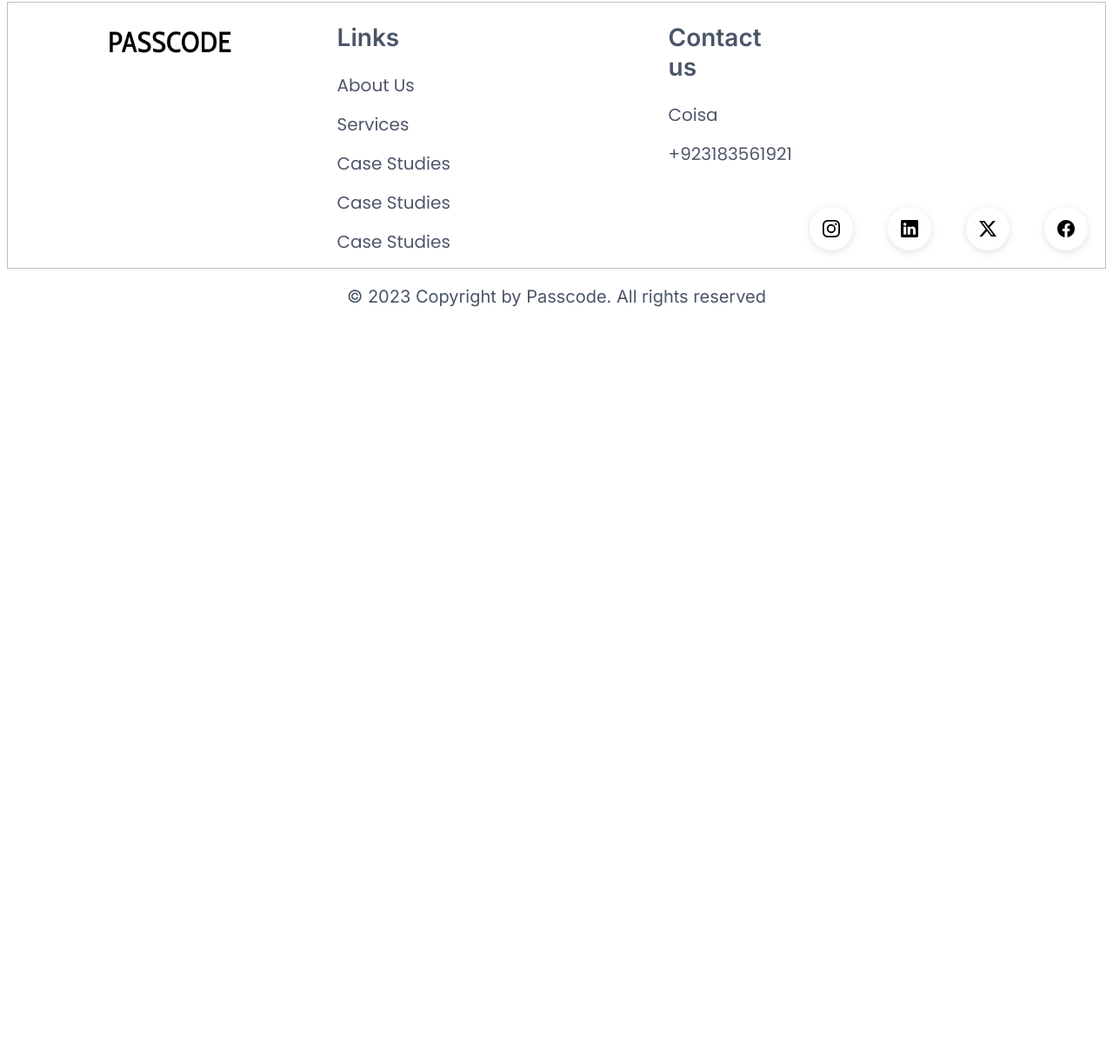
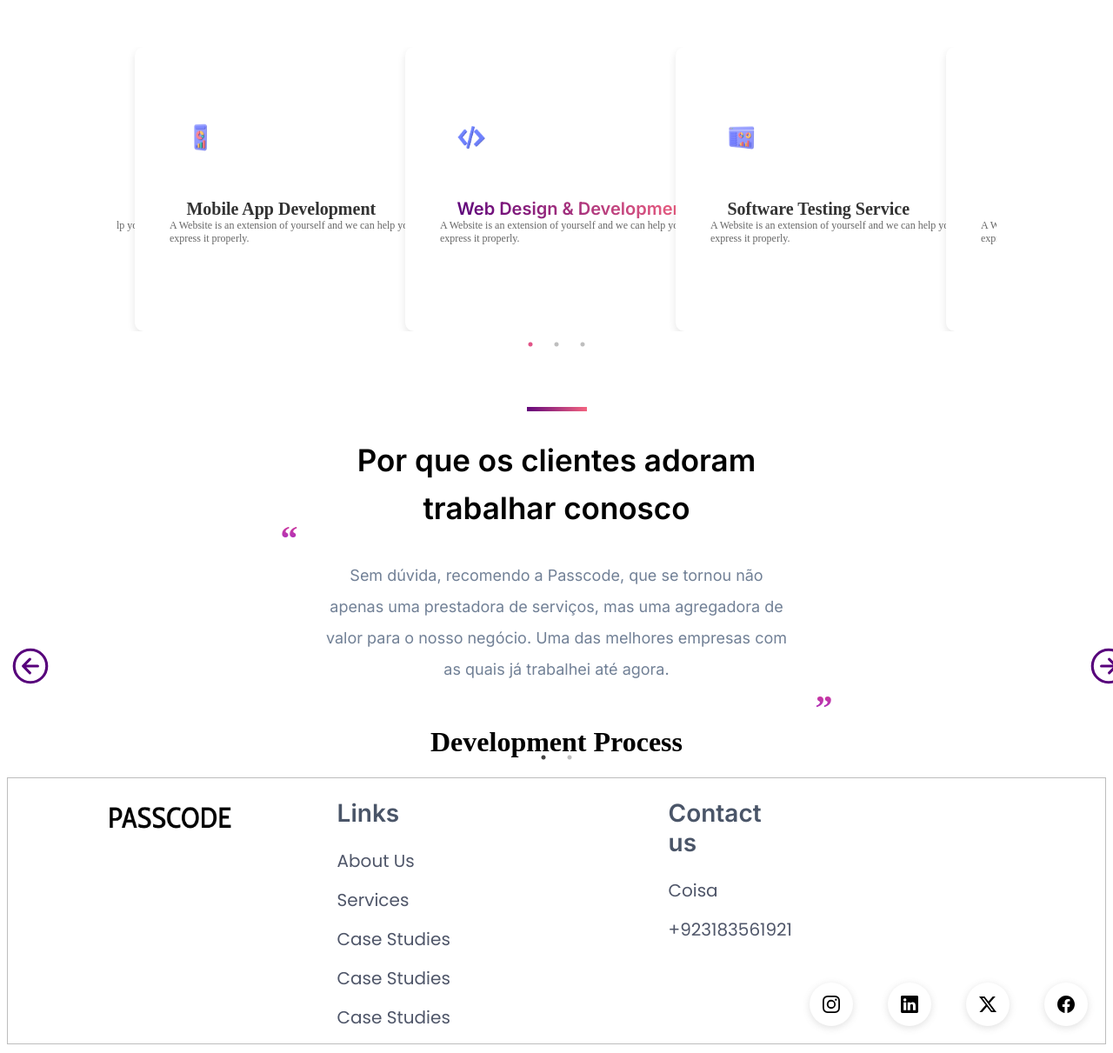
Before and after one commit to passcode-dev/Passcode-site, a Gatsby site: page / in a window 1280 px wide. Shown: the part 780-1991 px from the top of the page at 87% size. Before the commit the page ends 1141 px from the top, so only its background shows below. Built offline with nearby package versions, Linux system fonts and the light colour scheme; Gatsby itself is replaced by a stand-in of ours; a web font is replaced by a local one.

Commit message:
feat:Carousel Sobre Clientes

```diff
--- a/package.json
+++ b/package.json
@@ -23,9 +23,11 @@
     "react": "^18.2.0",
     "react-dom": "^18.2.0",
     "react-helmet": "^6.1.0",
-    "styled-components": "^6.1.15",
+    "react-icon": "^1.0.0",
+    "react-icons": "^5.5.0",
+    "react-slick": "^0.30.3",
     "slick-carousel": "^1.8.1",
-    "react-slick": "^0.30.3"
+    "styled-components": "^6.1.15"
   },
   "repository": {
     "type": "git",
--- a/src/Components/Buton.js
+++ b/src/Components/Buton.js
@@ -1,6 +1,6 @@
 import styled from "styled-components"
 
-export const Button=styled.button`
+export const Button = styled.button`
     background-color: #3d63ea;
     padding-top: 19px;
     padding-right: 30px;
@@ -11,4 +11,5 @@ export const Button=styled.button`
     color: white;
     border: none;
     box-shadow: 0px 4px 49px 0px #00000026;
+    &:hover{background-color:rgb(210, 219, 250);color:black};
 `
--- /dev/null
+++ b/src/Components/CarouselClients.js
@@ -0,0 +1,135 @@
+import React from "react";
+import Slider from "react-slick";
+import "slick-carousel/slick/slick.css";
+import "slick-carousel/slick/slick-theme.css";
+import styled from "styled-components";
+import { IoArrowBackCircleOutline, IoArrowForwardCircleOutline } from "react-icons/io5";
+
+
+
+const CarouselContainer=styled.div`
+    width: 1280px;
+    height: 346px;
+    top: 1425px;
+    left: 80px;
+
+  .slick-slide {
+    display: flex;
+    justify-content: center;
+    align-items: center;
+  }
+`
+const Card= styled.div`
+    width: 945px;
+    height: 250px;
+    gap: 76px;
+
+`
+const QuoteContainer = styled.div`
+  position: relative;
+  display: flex;
+  justify-content: center;
+  align-items: center;
+  text-align: center;
+  max-width: 600px;
+  padding: 20px;
+
+  &::before,
+  &::after {
+    font-size: 40px;
+    font-weight: bold;
+    background: linear-gradient(180deg, #E03B8B, #7D2AE8);
+    -webkit-background-clip: text;
+    -webkit-text-fill-color: transparent;
+    position: absolute;
+  }
+
+  &::before {
+    content: "“"; /* Aspa de abertura */
+    top: -10px;
+    left: -30px;
+  }
+
+  &::after {
+    content: "”"; /* Aspa de fechamento */
+    bottom: -10px;
+    right: -30px;
+  }
+`;
+
+
+const CardText=styled.div`
+    width: 535px;
+    height: 181px;
+    top: 196px;
+    left: 96px;
+    p{
+        font-family: Inter;
+        font-weight: 400;
+        font-size: 18px;
+        line-height: 36px;
+        letter-spacing: 0%;
+        text-align: center;
+        color: #718096;
+
+    }
+`
+const CustomArrow = styled.div`
+  position: absolute;
+  top: 50%;
+  transform: translateY(-50%);
+  font-size: 50px;
+  font-weight: 20;
+  color:  #57007B;
+  z-index: 2;
+  cursor: pointer;
+  &:hover{color:#57007B}
+`;
+
+const PrevArrow = styled(CustomArrow)`
+  left: 10px;
+`;
+
+const NextArrow = styled(CustomArrow)`
+  right: 10px;
+`;
+
+export const CarouselClients = () => {
+    const settings = {
+        dots: true,
+        infinite: true,
+        speed: 500,
+        slidesToShow: 1,
+        slidesToScroll: 1,
+        centerMode: true,
+        centerPadding: "40px",
+        prevArrow: (
+            <PrevArrow>
+                <IoArrowBackCircleOutline />
+            </PrevArrow>
+        ),
+        nextArrow: (
+            <NextArrow>
+                <IoArrowForwardCircleOutline />
+            </NextArrow>
+        ),
+    };
+
+    return (
+        <CarouselContainer>
+            <Slider {...settings}>
+                <Card>
+                    <QuoteContainer>
+                        <CardText><p>Sem dúvida, recomendo a Passcode, que se tornou não apenas uma prestadora de serviços, mas uma agregadora de valor para o nosso negócio. Uma das melhores empresas com as quais já trabalhei até agora.</p></CardText>
+                    </QuoteContainer>
+                </Card>
+                <Card>
+                    <QuoteContainer>
+                        <CardText><p>Sem dúvida, recomendo a Passcode, que se tornou não apenas uma prestadora de serviços, mas uma agregadora de valor para o nosso negócio. Uma das melhores empresas com as quais já trabalhei até agora.</p></CardText>
+                    </QuoteContainer>
+                </Card>
+            </Slider>
+        </CarouselContainer>
+
+    );
+  }
--- /dev/null
+++ b/src/Components/Divider.js
@@ -0,0 +1,10 @@
+import styled from "styled-components";
+
+export const Divider = styled.hr`
+  width: 69px;
+  height: 5px;
+  border: none; /* Remove a borda padrão */
+  border-top: 5px solid transparent; /* Define a espessura da borda superior */
+  border-image: linear-gradient(225deg, #F76680 0%, #57007B 100%) 1; /* Aplica o gradiente como borda */
+  margin: 0; /* Remove margens extras */
+`;
--- /dev/null
+++ b/src/pages/Clients/Clients.js
@@ -0,0 +1,48 @@
+import * as React from "react"
+import styled from "styled-components"
+import { CarouselClients } from "../../Components/CarouselClients"
+import { Divider } from "../../Components/Divider"
+
+const Body=styled.div`
+    display: flex;
+    height: 346px;
+    top: 1425px;
+    left: 80px;
+    align-items: center;
+    flex-direction: column;
+`
+const Titulo=styled.div`
+    width: 474px;
+    height: 133px;
+    gap: 20px;
+
+    h2{
+        font-family: Inter;
+        font-weight: 400px;
+        font-size: 35px;
+        line-height: 55px;
+        letter-spacing: 0%;
+        text-align: center;
+    }
+
+`
+const Span=styled.span`
+    font-family: Inter;
+    font-weight: 700px;
+    font-size: 35px;
+    line-height: 55px;
+    letter-spacing: 0%;
+    text-align: center;
+`
+
+export const Clients=()=>{
+    return(
+        <Body>
+            <Divider/>
+            <Titulo>
+                <h2>Por que os clientes adoram <Span>trabalhar conosco</Span></h2>
+            </Titulo>
+            <CarouselClients/>
+        </Body>
+    );
+}
--- a/src/Header/Header.js
+++ b/src/pages/Header/Header.js
@@ -1,7 +1,8 @@
 import * as React from "react";
 import styled from "styled-components";
-import PassCode from "../images/Logo.png";
-import {Button} from "../Components/Buton"
+import PassCode from "../../images/Logo.png";
+import {Button} from "../../Components/Buton"
+
 const Cabecalho = styled.nav `
     display: flex;
     justify-content: space-between;
--- a/src/Services/Services.js
+++ b/src/pages/Services/Services.js
@@ -1,5 +1,5 @@
 import React from "react";
-import {Carousel} from "../Components/Carousel";
+import {Carousel} from "../../Components/Carousel";
 import styled from "styled-components";
 
 const Main=styled.div`
--- a/src/pages/index.js
+++ b/src/pages/index.js
@@ -1,11 +1,13 @@
-import * as React from "react"
+import * as React from "react";
 import styled from 'styled-components';
+import { Header } from "./Header/Header";
+import DevelopmentProcess from "../pages/DevelopmentProcess/DevelopmentProcess";
+import { Service } from "./Services/Services";
+import { Produtos } from "./Body/Body";
+import {Clients} from "./Clients/Clients"
 import Footer from './footer/footer';
-import DevelopmentProcess from "../pages/DevelopmentProcess/DevelopmentProcess";
-import { Service } from "../Services/Services"
-import {Header} from "../Header/Header"
 
-export { Head } from '../Head'
+export { Head } from '../Head';
 
 const Body = styled.div`
     padding: 0px;
@@ -20,7 +22,9 @@ export default function Home() {
 
       <Body>
         <Header />
+        <Produtos />
         <Service />
+        <Clients/>
         <DevelopmentProcess />
         <Footer />
       </Body>
```
Also changed, not shown: src/pages/Body/Body.js (renamed from src/Body/Body.js, +6 -5 lines), 1 other file.
